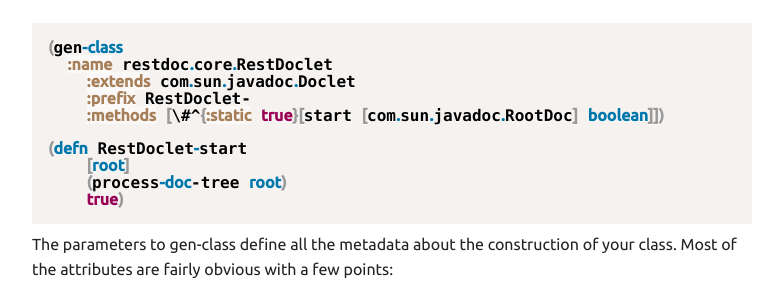
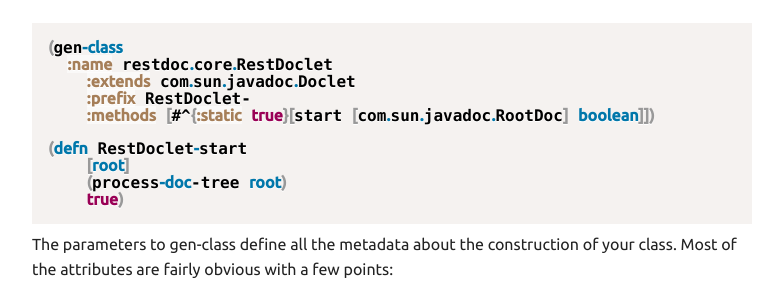
Before and after one commit to dhable/caffeinatedideas.com, a Jekyll site: the page built from _posts/2012-09-07-documenting-rest-part-2.markdown, in a window 1280 px wide and 900 px high, scrolled down 362 px. Shown: the part 154-451 px from the top of the window, without its empty margins (373-1156 px from the left). Built offline with Jekyll 4.4.1, drawn with Linux system fonts in a browser that asks for light colours; nearby versions of some CDN libraries; comment, search, counter and statistics services are not loaded.

Commit message:
Fixes Issue #9

```diff
--- a/_posts/2012-09-07-documenting-rest-part-2.markdown
+++ b/_posts/2012-09-07-documenting-rest-part-2.markdown
@@ -28,7 +28,7 @@ called gen-class that would enable me to define exactly that.
   :name restdoc.core.RestDoclet
     :extends com.sun.javadoc.Doclet
     :prefix RestDoclet-
-    :methods [\#^{:static true}[start [com.sun.javadoc.RootDoc] boolean]])
+    :methods [#^{:static true}[start [com.sun.javadoc.RootDoc] boolean]])
 
 (defn RestDoclet-start
     [root]
```
